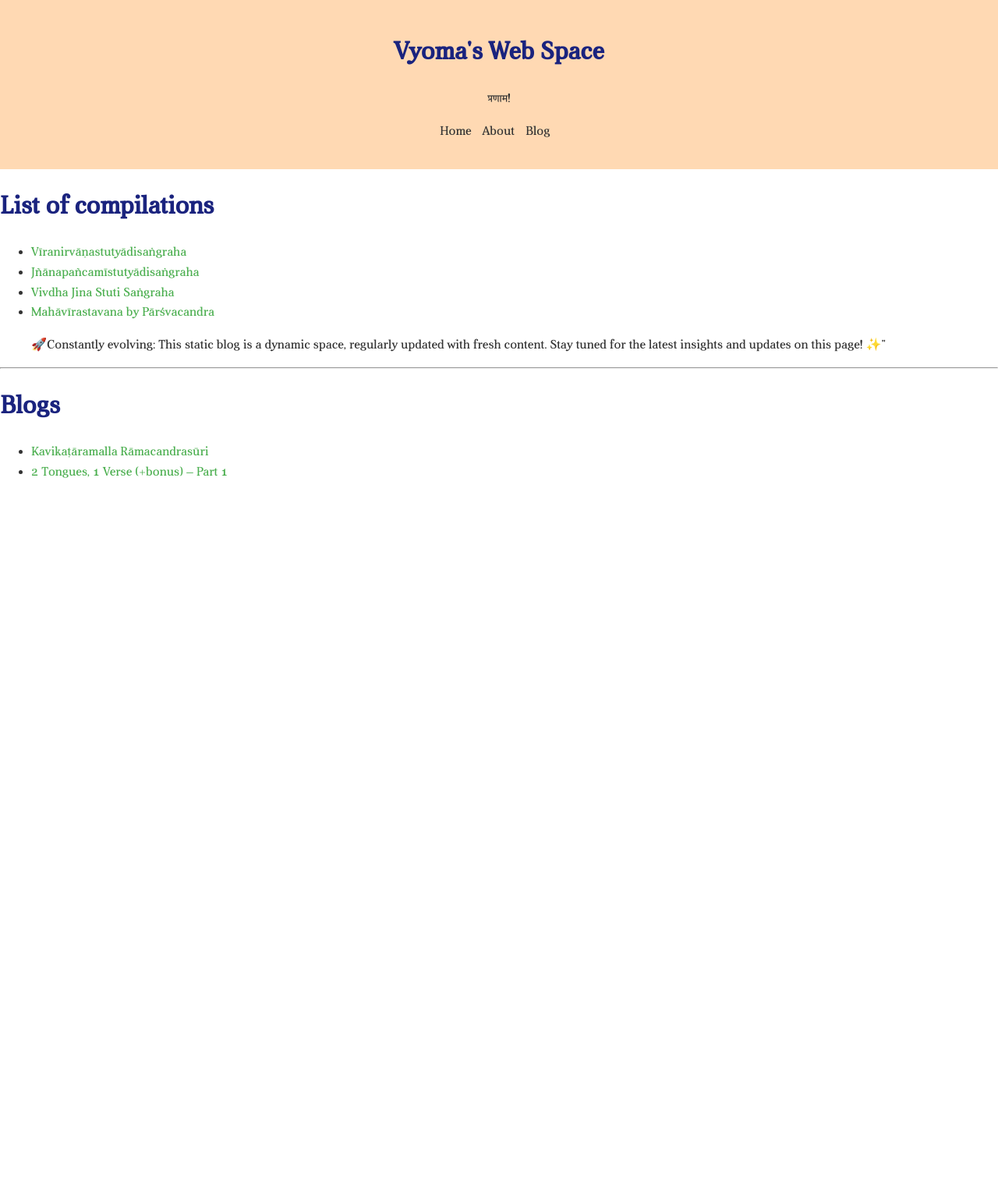
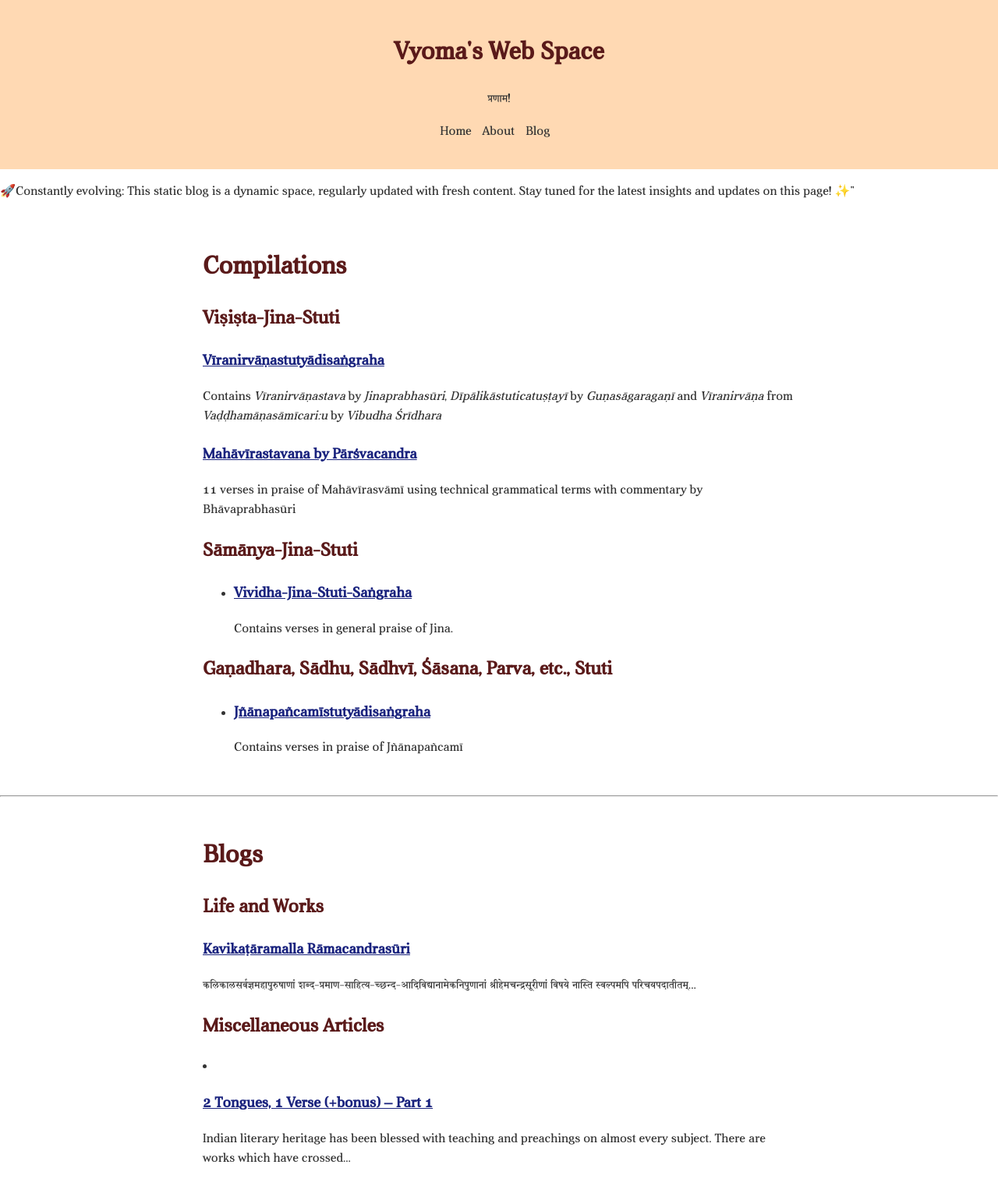
Before and after one commit to svyoma/svyoma.github.io, a Jekyll site: the page blogs.html, which Jekyll copies as it is, in a window 1280 px wide. Shown: the whole page at 78% size. Built offline with Jekyll 4.4.1, drawn with Linux system fonts in a browser that asks for light colours; before the commit the page ends 900 px from its top, so only the background shows below that.

Commit message:
Update blogs.html

```diff
--- a/blogs.html
+++ b/blogs.html
@@ -51,7 +51,11 @@
             margin: 0 auto;
         }
         h1, h2 {
-            color: #1a237e; /* Dark blue heading color */
+            color: #5a1a1a; /* Dark blue heading color */
+        }
+
+        h3 {
+            color:#7a0000
         }
 
         a {
@@ -88,6 +92,32 @@
         body, h1, h2, p {
             font-family: 'Aver', 'Adishila', sans-serif;
         }
+        .blog-list {
+            list-style: none;
+            padding: 0;
+            margin: 0;
+        }
+
+        .blog-item {
+            margin-bottom: 20px;
+        }
+
+        .blog-title {
+            color: #1a237e;
+            text-decoration: underline;
+            cursor: pointer;
+        }
+
+        .blog-excerpt {
+            margin-top: 5px;
+        }
+        .blogcontainer{
+            text-align: left;
+            margin: 80%;
+            padding: 20px;
+            background-color: #ffffff; /* Light blue header background color */
+            color: #333
+        }
     </style>
 
 </head>
@@ -104,21 +134,60 @@
   </ul>
     </nav>
     </header>
-    <h1>List of compilations</h1>
+    <p>🚀Constantly evolving: This static blog is a dynamic space, regularly updated with fresh content. Stay tuned for the latest insights and updates on this page! ✨"</p>
+
+<div class="container">
+    <h1>Compilations</h1>
+<h2>Viṣiṣta-Jina-Stuti</h2>
+<ul class="blog-list">
+    <li class="blog-item">
+        <h3 class="blog-title" onclick="openBlog('blogs/viranirvanastuti')">Vīranirvāṇastutyādisaṅgraha</h3>
+        <p class="blog-excerpt">Contains <em>Vīranirvāṇastava</em> by <em>Jinaprabhasūri</em>, <em>Dīpālikāstuticatuṣṭayī</em> by <em>Guṇasāgaragaṇī</em> and <em>Vīranirvāṇa</em> from <em>Vaḍḍhamāṇasāmīcari:u</em> by <em>Vibudha Śrīdhara</em></p>
+    </li>
+    <li class="blog-item">
+        <h3 class="blog-title" onclick="openBlog('blogs/parsvacandra_mahavira')">Mahāvīrastavana by Pārśvacandra</h3>
+        <p class="blog-excerpt">11 verses in praise of Mahāvīrasvāmī using technical grammatical terms with commentary by Bhāvaprabhasūri</p>
+    </li>
+</ul>
+<h2>Sāmānya-Jina-Stuti</h2>
+        <ul>
+        <li class="blog-item">
+        <h3 class="blog-title" onclick="openBlog('blogs/jinastuti')">Vividha-Jina-Stuti-Saṅgraha</h3>
+        <p class="blog-excerpt">Contains verses in general praise of Jina.</p>
+        </li>
+        </ul>
+<h2>Gaṇadhara, Sādhu, Sādhvī, Śāsana, Parva, etc., Stuti</h2>
     <ul>
-        <li><a href="blogs/viranirvanastuti.html">Vīranirvāṇastutyādisaṅgraha</a></li>
-	<li><a href="blogs/jnanapancamistuti.html">Jñānapañcamīstutyādisaṅgraha</a></li>
-	<li><a href="blogs/jinastuti.html">Vivdha Jina Stuti Saṅgraha</a></li>
-    <li><a href="blogs/parsvacandra_mahavira.html">Mahāvīrastavana by Pārśvacandra</a></li>
-	    <p>🚀Constantly evolving: This static blog is a dynamic space, regularly updated with fresh content. Stay tuned for the latest insights and updates on this page! ✨"</p>
-        <!-- Add more list items for each blog post -->
-    </ul>
+        <li class="blog-item">
+        <h3 class="blog-title" onclick="openBlog('blogs/jnanapancamistuti')">Jñānapañcamīstutyādisaṅgraha</h3>
+        <p class="blog-excerpt">Contains verses in praise of Jñānapañcamī</p>
+    </li>
+</ul>
+</div>
 <hr/>
 
-<h1>Blogs</h1>
+
+<div class="container">
+    <h1>Blogs</h1>
+<h2>Life and Works</h2>
+<ul class="blog-list">
+    <li class="blog-item">
+        <h3 class="blog-title" onclick="openBlog('blogs/authors/ramacandra')">Kavikaṭāramalla Rāmacandrasūri</h3>
+        <p class="blog-excerpt">कलिकालसर्वज्ञमहापुरुषाणां शब्द-प्रमाण-साहित्य-च्छन्द-आदिविद्यानामेकनिपुणानां श्रीहेमचन्द्रसूरीणां विषये नास्ति स्वल्पमपि परिचयपदातीतम्...</p>
+    </li>
+    </ul>
+<h2>Miscellaneous Articles</h2>
+    <li class="blog-item">
+        <h3 class="blog-title" onclick="openBlog('blogs/satesu_jayate_surah')">2 Tongues, 1 Verse (+bonus) – Part 1</h3>
+        <p class="blog-excerpt">Indian literary heritage has been blessed with teaching and preachings on almost every subject. There are works which have crossed...</p>
+    </li>
 <ul>
-    <li><a href="blogs/authors/ramacandra.html">Kavikaṭāramalla Rāmacandrasūri</a></li>
-	<li><a href="blogs/satesu_jayate_surah.html">2 Tongues, 1 Verse (+bonus) – Part 1</a></li>
-</ul>
+</div>
+<script>
+    function openBlog(blogId) {
+        // You can replace this with the actual URL or navigate using your preferred method
+        window.location.href = blogId + '.html';
+    }
+</script>
 </body>
 </html>
```
